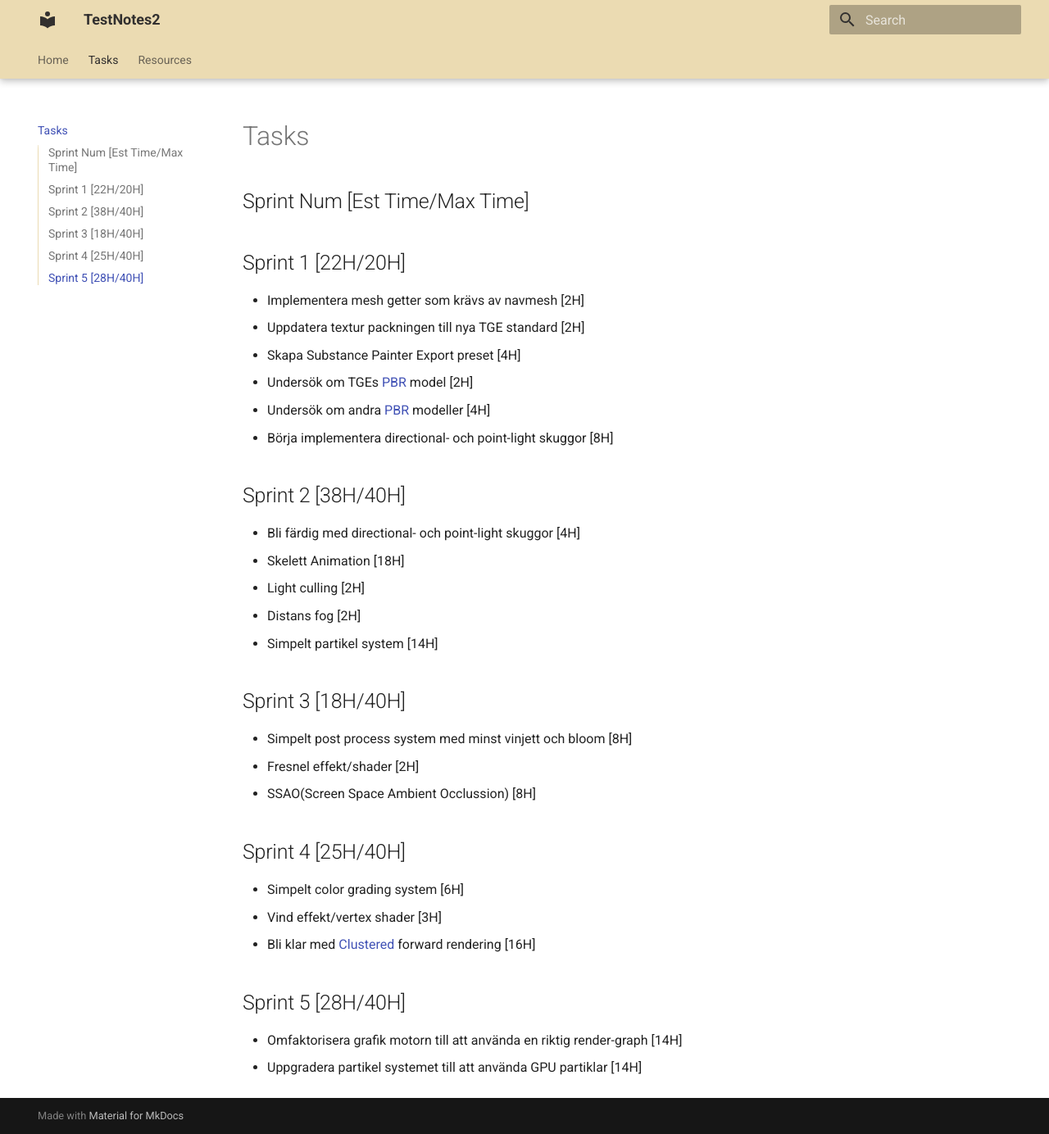
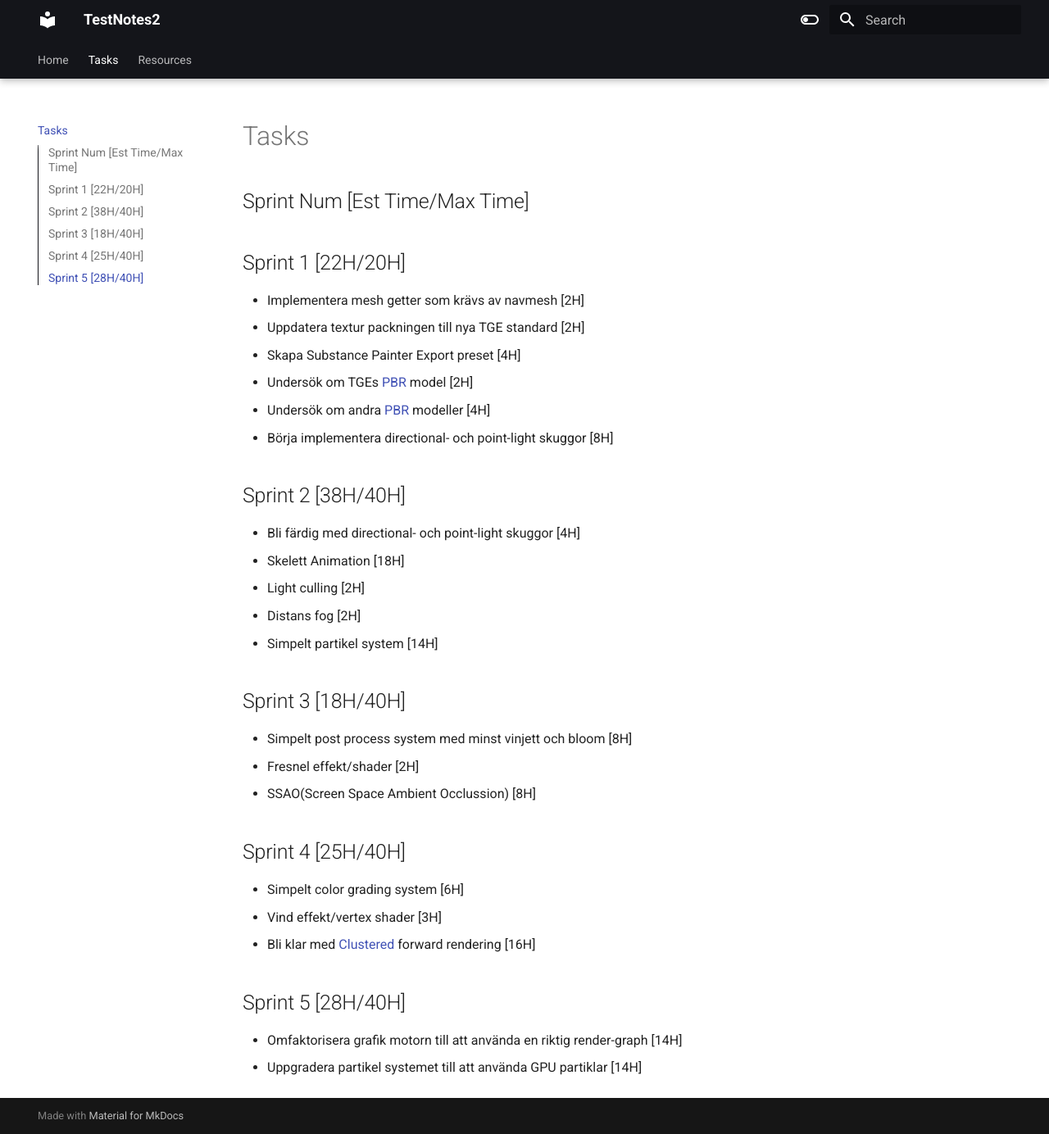
Before and after one commit to OnkelDolf/TestNotes2, an MkDocs documentation site: the page built from docs/Tasks.md, in a window 1280 px wide and 1384 px high. Shown: the whole window at 82% size. Built offline with MkDocs 1.6.1 and Material for MkDocs 9.7.7, drawn with Linux system fonts in a browser that asks for light colours.

Commit message:
Update mkdocs.yml

```diff
--- a/mkdocs.yml
+++ b/mkdocs.yml
@@ -9,23 +9,22 @@ index_page: docs/Tasks.md
 theme:
     name: 'material'
     palette:
-      scheme: gruvbox-dark
 
-    # Light mode
-    #- media: "(prefers-color-scheme: light)"
-    #  scheme: default
-    #  primary: black
-    #  accent: indigo
-    #  toggle:
-    #    icon: material/toggle-switch-off-outline
-    #    name: Switch to dark mode
+    - media: "(prefers-color-scheme: light)"
+      scheme: default
+      primary: black
+      accent: indigo
+      toggle:
+        icon: material/toggle-switch-off-outline
 
     # Dark mode
-    #- media: "(prefers-color-scheme: dark)"
-    #  scheme: gruvbox-dark
-    #  toggle:
-    #    icon: material/toggle-switch
-    #    name: Switch to light mode
+    - media: "(prefers-color-scheme: dark)"
+      scheme: slate
+      primary: black
+      accent: blue
+      toggle:
+        icon: material/toggle-switch
+
 
     features:
     - search.highlight
```
